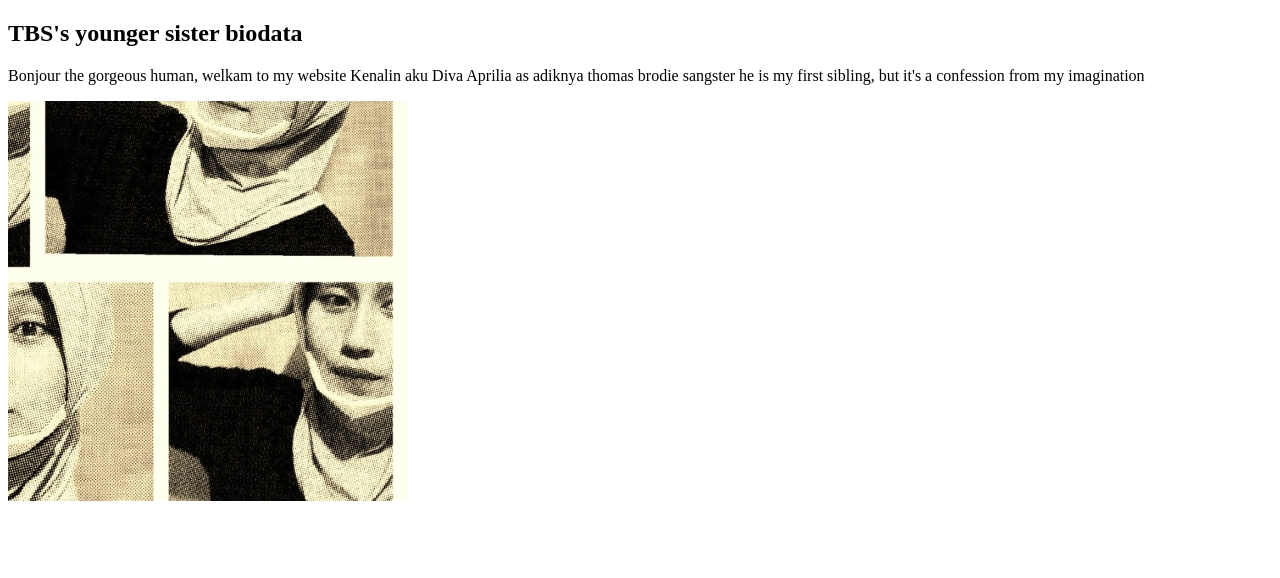
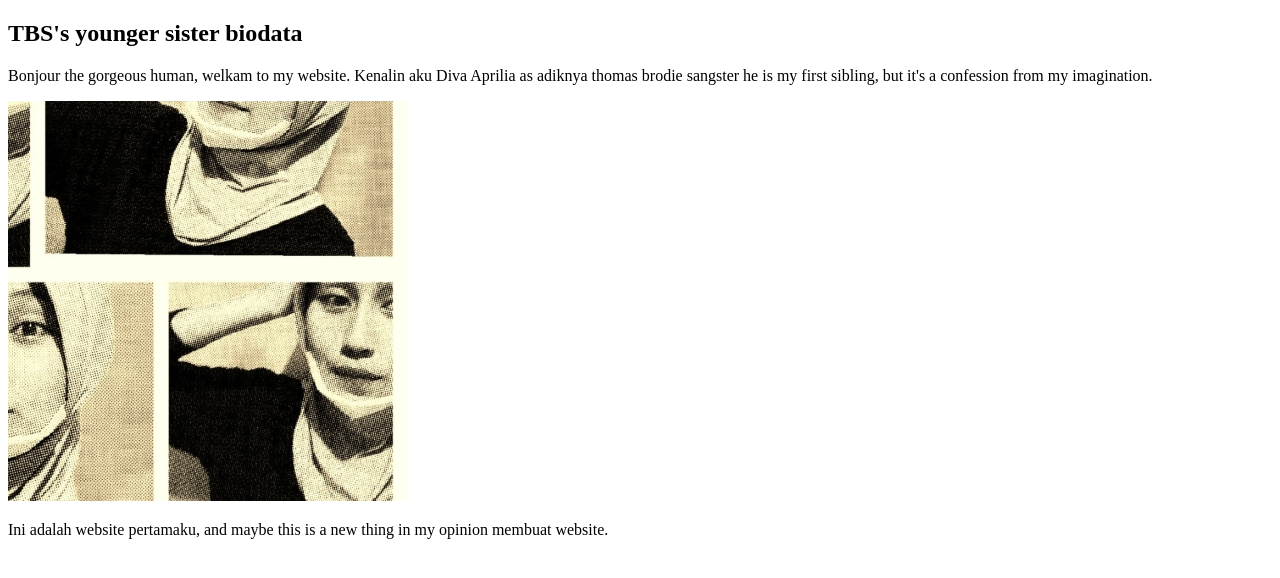
Before and after one commit to littlesangster/profile, a plain HTML site: page index.html in a window 1280 px wide. Drawn offline with Linux system fonts and the light colour scheme.

Commit message:
Update index.html

```diff
--- a/index.html
+++ b/index.html
@@ -10,14 +10,16 @@
 }
 </style>
 </head>
-<body>
+<body style="background:e6aa65">
 
 <h2>TBS's younger sister biodata</h2>
 
-<p>Bonjour the gorgeous human, welkam to my website
-  Kenalin aku Diva Aprilia as adiknya thomas brodie sangster he is my first sibling, but it's a confession from my imagination</p>
+<p>Bonjour the gorgeous human, welkam to my website.
+  Kenalin aku Diva Aprilia as adiknya thomas brodie sangster he is my first sibling, but it's a confession from my imagination.</p>
 
 <img src="divaa.jpg" alt="Nature" class="responsive" width="600" height="400">
 
+  <p>Ini adalah website pertamaku, and maybe this is a new thing in my opinion membuat website.</p>
+
 </body>
 </html>
```
